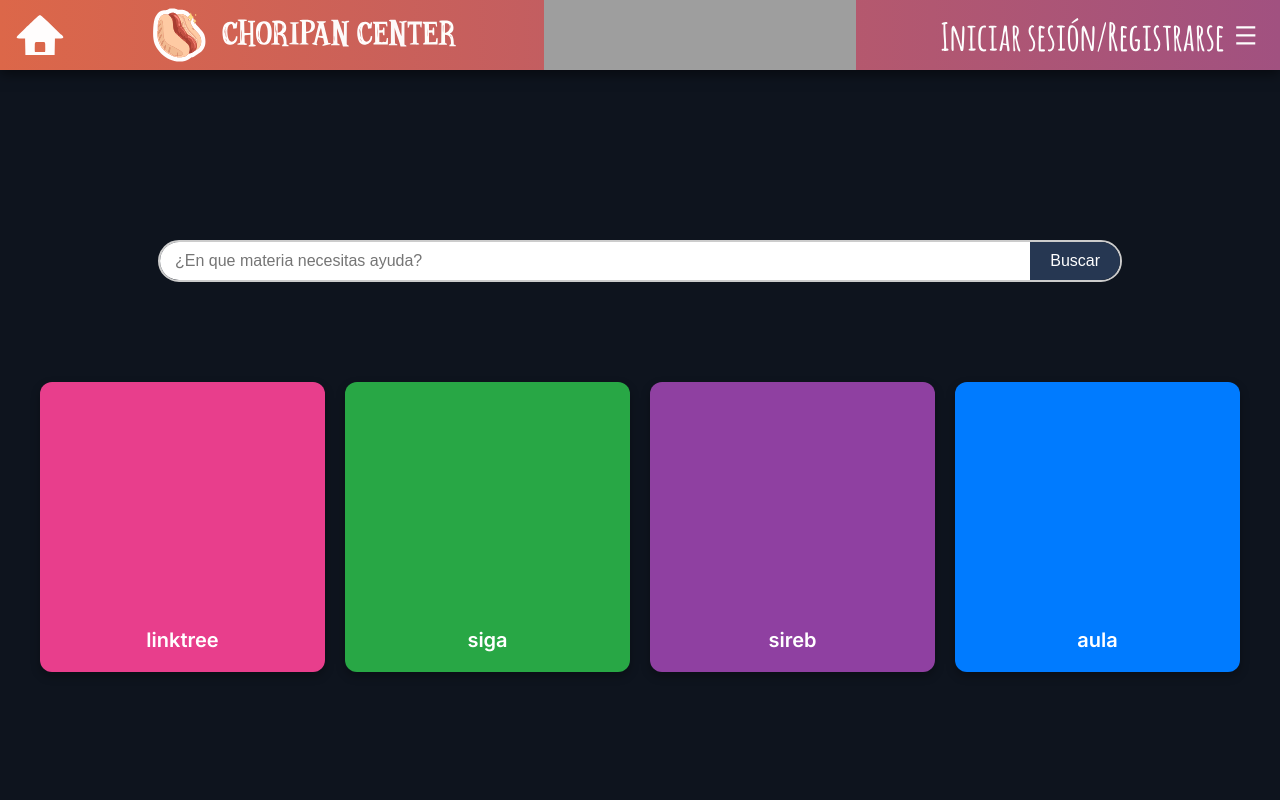
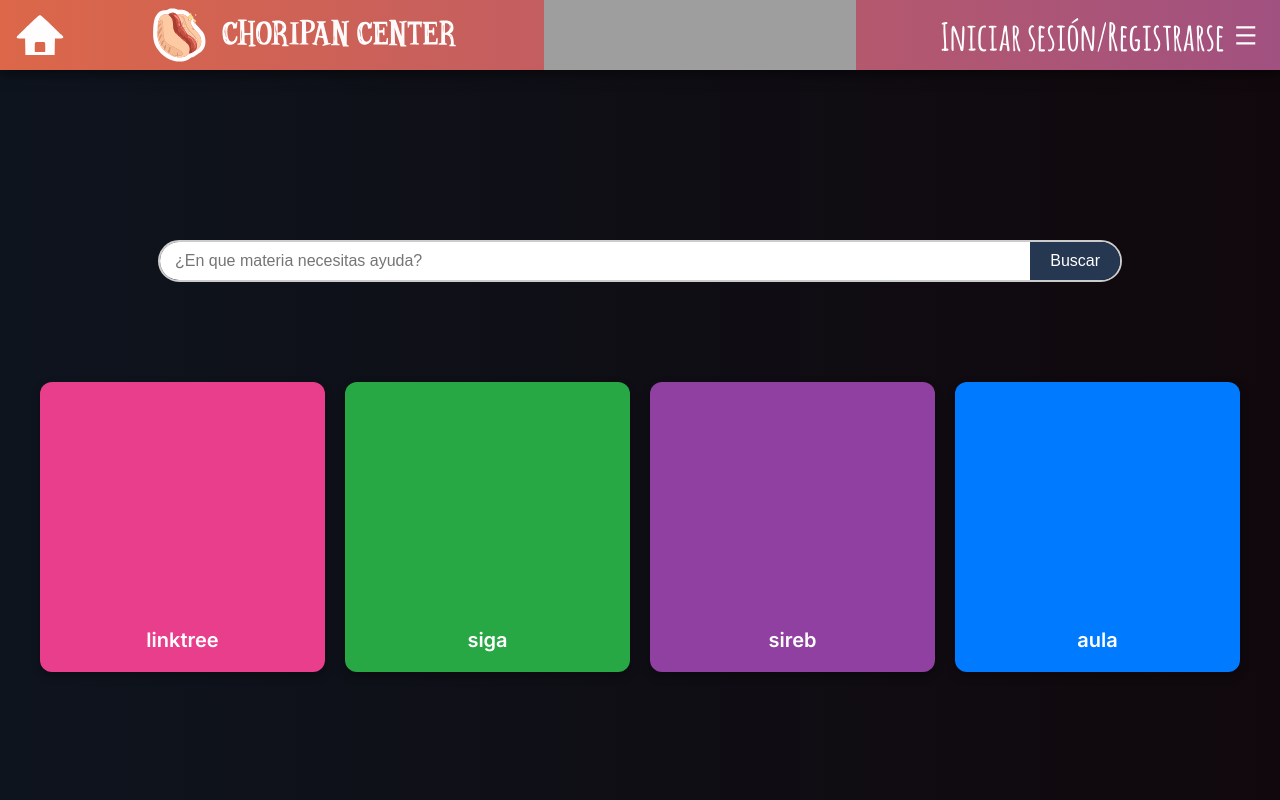
Before and after one commit to d-moya/tiwi-app, a Django app: page / in a window 1280 px wide. Run offline with Django 5.2, Linux system fonts and the light colour scheme; grey boxes are pictures that could not be loaded.

Commit message:
mejora del front 1.1

```diff
--- a/home/static/style.css
+++ b/home/static/style.css
@@ -4,7 +4,7 @@
     margin: 0;
     padding-top: 90px;
     font-family: 'Inter', sans-serif;
-    background-color: #0e141e;
+    background: linear-gradient(90deg, #0e141e, #10080C);
 }
 
 .navbar {
```
Also changed, not shown: 1 other file.
